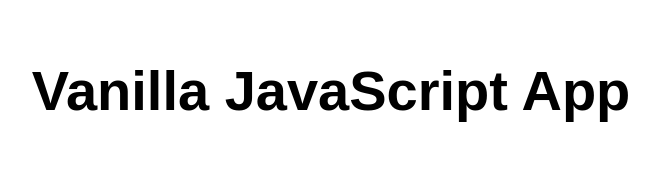
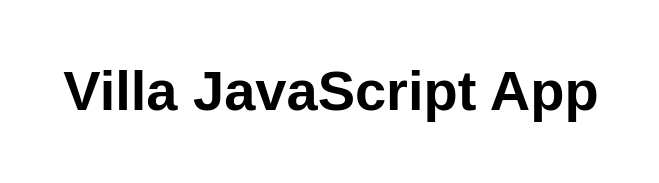
Before and after one commit to aacalderon74/my-first-static-web-app, a website: page src/index.html in a window 1280 px wide. Shown: the whole page, without its empty margins (309-968 px from the left). Drawn offline with Linux system fonts and the light colour scheme.

Commit message:
Update index.html

```diff
--- a/src/index.html
+++ b/src/index.html
@@ -10,7 +10,7 @@
 
 <body>
   <main>
-    <h1>Vanilla JavaScript App</h1>
+    <h1>Villa JavaScript App</h1>
   </main>
 </body>
 
```
